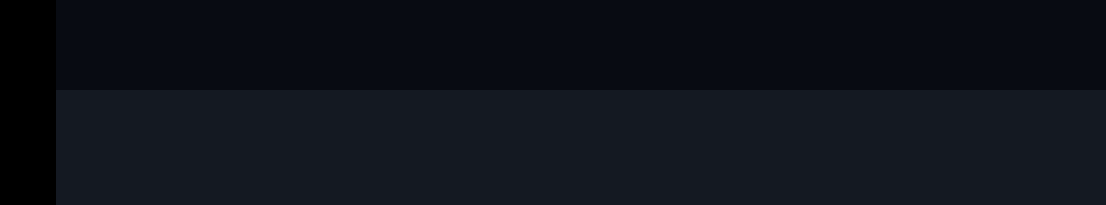
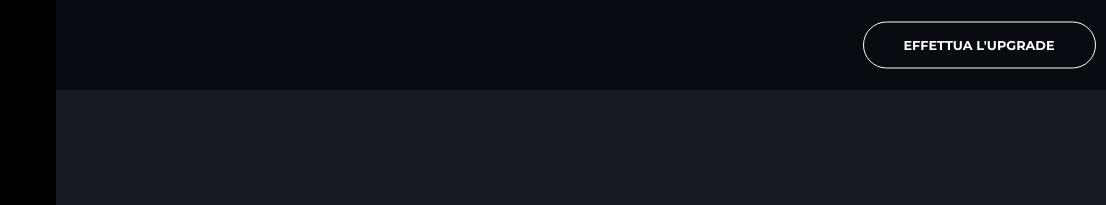
Before and after one commit to NicholasPaparusso/html-css-spotifyweb, a plain HTML site: page index.html in a window 1280 px wide. Shown: the top 205 px of the page, 174-1280 px from the left. Drawn offline with Linux system fonts and the light colour scheme.

Commit message:
[add] header btm

```diff
--- a/assets/style/style.css
+++ b/assets/style/style.css
@@ -97,11 +97,28 @@ aside{
 }
 /* Layout */
 
+/* Header */
+header .btn{
+  color: white;
+  border: 1px solid white;
+  border-radius: 300px;
+  padding: 15px 40px;
+  text-transform: uppercase;
+  font-size: .8em;
+  position: absolute;
+  top:50%;
+  right: 1%;
+  transform: translate(0, -50%);
+}
+
+/* Header */
+
 /* Aside */
 aside{
   flex-direction: column;
   padding-top: 20px ;
   row-gap: 20px;
+  overflow: hidden;
 }
 
 aside .logo img{
--- a/index.html
+++ b/index.html
@@ -16,6 +16,9 @@
 <body>
   <div class="layout">
     <header class="bg-light-black">
+      <a class="btn" href="#">
+        effettua l'upgrade
+      </a>
     </header>
     <main class="d-flex">
       <!-- aside -->
```
